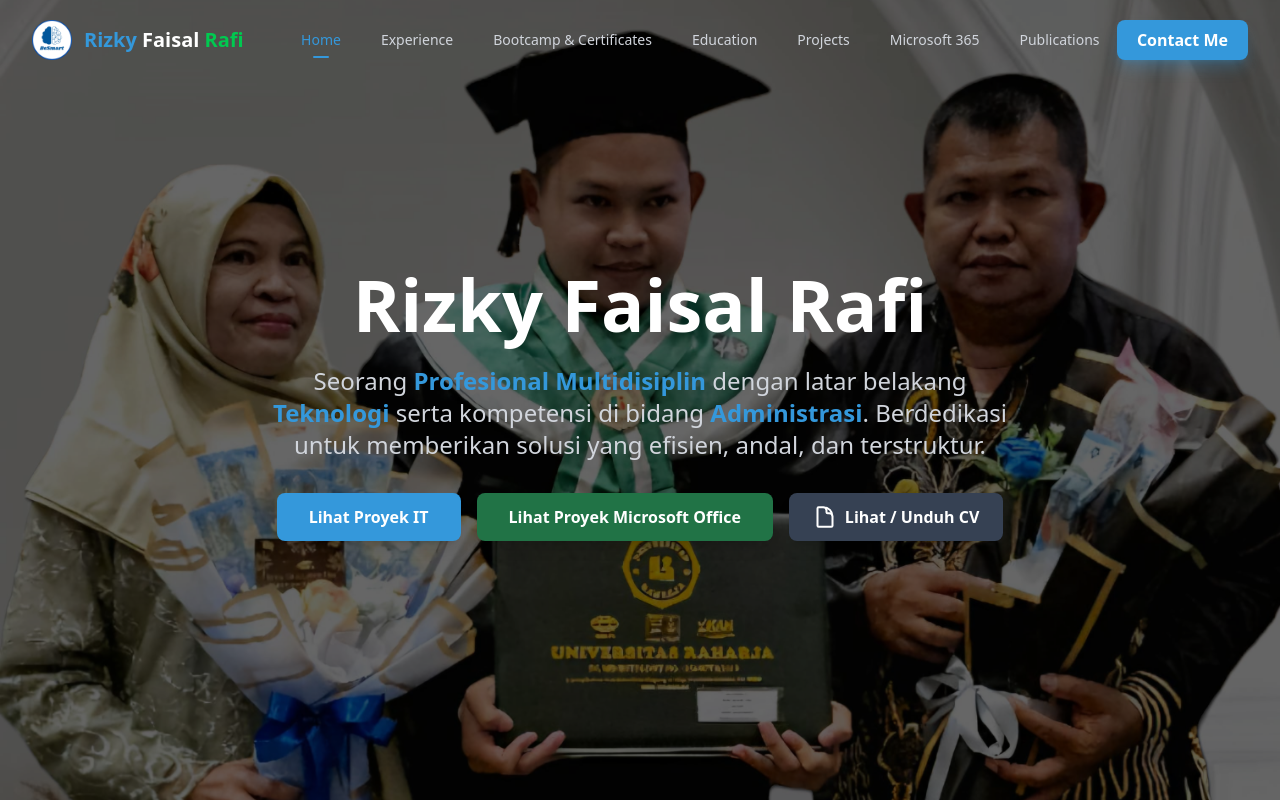
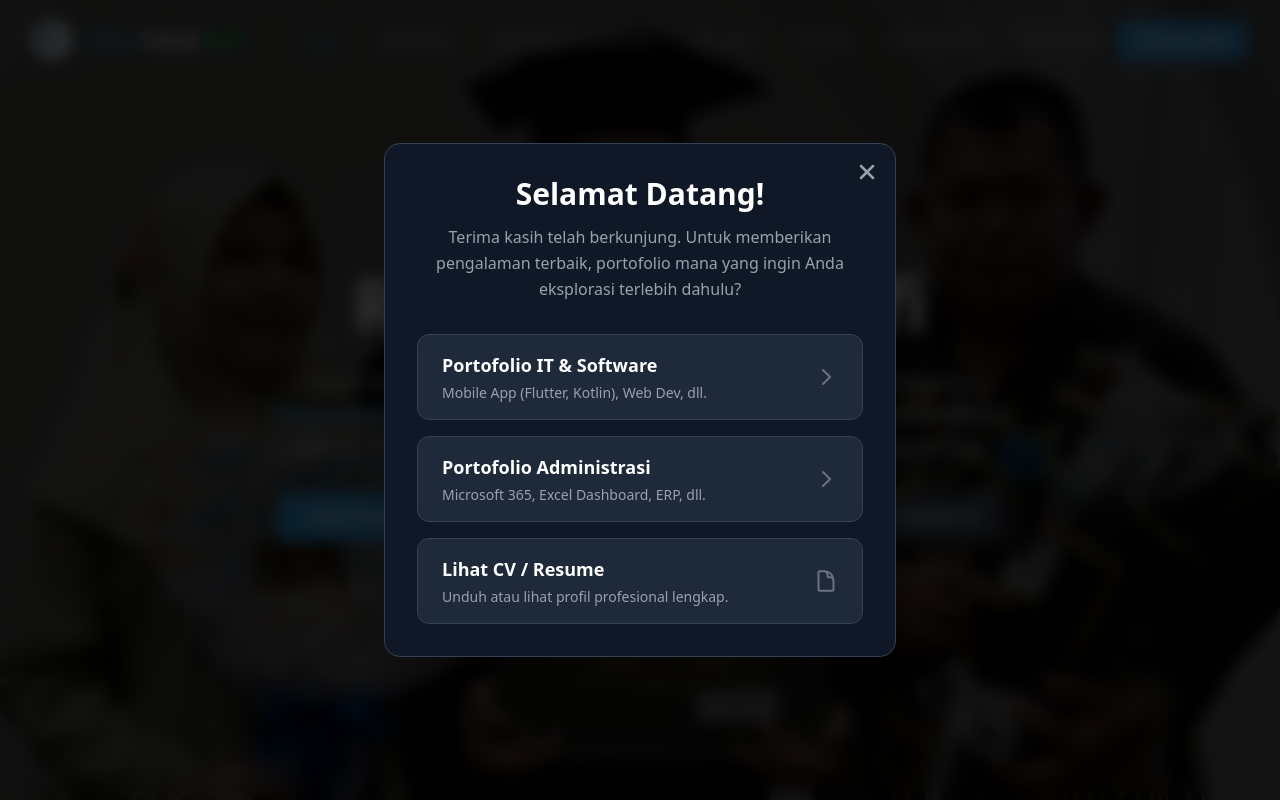
Before and after one commit to RizkyFaisalRafi/rifara-portofolio-project-react, a React (Vite) app: page / in a window 1280 px wide. Shown: the top 800 px of the page. Built offline with nearby package versions, Linux system fonts and the light colour scheme.

Commit message:
Update Welcome Modal

```diff
--- a/src/App.tsx
+++ b/src/App.tsx
@@ -1,5 +1,6 @@
 import React, { useState, useEffect, useRef } from "react";
-import { BrowserRouter, Routes, Route, Link, useLocation } from "react-router-dom";
+// [UPDATE]: Menambahkan useNavigate ke dalam import react-router-dom
+import { BrowserRouter, Routes, Route, Link, useLocation, useNavigate } from "react-router-dom";
 
 // --- [FUNGSI PEMBANTU: Animasi Scroll Kustom] ---
 const slowScrollTo = (targetY: number, duration: number = 1200) => {
@@ -84,6 +85,124 @@ const Reveal: React.FC<{ children: React.ReactNode; className?: string }> = ({ c
       className={`reveal-on-scroll ${isVisible ? "is-visible" : ""} ${className}`}
     >
       {children}
+    </div>
+  );
+};
+
+// --- [KOMPONEN BARU: MODAL SELAMAT DATANG (FIRST VISITOR)] ---
+const WelcomeModal: React.FC = () => {
+  const [isOpen, setIsOpen] = useState(false);
+  const navigate = useNavigate();
+  const location = useLocation(); // [BARU] Mendeteksi perubahan URL
+
+  useEffect(() => {
+    const hasVisited = localStorage.getItem("hasVisitedPortfolio");
+    const hasNoHash = !location.hash; // Mengecek apakah URL TIDAK memiliki /#
+
+    // Skenario 1: Belum pernah visit DAN URL tidak memiliki /#
+    if (!hasVisited && hasNoHash) {
+      const timer = setTimeout(() => setIsOpen(true), 500);
+      return () => clearTimeout(timer);
+    }
+    // Skenario 2: Belum pernah visit TAPI langsung masuk ke section tertentu (misal web.com/#projects)
+    // Set localStorage diam-diam agar modal diskip dan tidak mengganggu
+    else if (!hasVisited && !hasNoHash) {
+      localStorage.setItem("hasVisitedPortfolio", "true");
+    }
+
+    /*
+    modal harus **SELALU** muncul setiap kali URL tidak ada /#
+    (tanpa peduli apakah user sudah pernah berkunjung atau belum),
+    */
+    if (hasNoHash) {
+       const timer = setTimeout(() => setIsOpen(true), 500);
+       return () => clearTimeout(timer);
+    }
+  }, [location.hash]);
+
+  const handleSelection = (hash: string) => {
+    localStorage.setItem("hasVisitedPortfolio", "true");
+    setIsOpen(false);
+    navigate(`/${hash}`);
+  };
+
+  const handleCVClick = () => {
+    localStorage.setItem("hasVisitedPortfolio", "true");
+    setIsOpen(false);
+    window.open("/cv/CV_Rizky_Faisal_Rafi.pdf", "_blank", "noopener,noreferrer");
+  };
+
+  const handleClose = () => {
+    localStorage.setItem("hasVisitedPortfolio", "true");
+    setIsOpen(false);
+  };
+
+  if (!isOpen) return null;
+
+  return (
+    <div className="fixed inset-0 z-[200] flex items-center justify-center bg-black/80 backdrop-blur-sm p-4 animate-fade-in-up">
+      <div className="bg-gray-900 border border-gray-700 rounded-2xl p-6 md:p-8 w-full max-w-lg shadow-2xl relative text-center">
+
+        <button
+          onClick={handleClose}
+          className="absolute top-4 right-4 text-gray-400 hover:text-white transition-colors"
+          aria-label="Tutup"
+        >
+          <svg xmlns="http://www.w3.org/2000/svg" fill="none" viewBox="0 0 24 24" strokeWidth={2.5} stroke="currentColor" className="w-6 h-6">
+            <path strokeLinecap="round" strokeLinejoin="round" d="M6 18L18 6M6 6l12 12" />
+          </svg>
+        </button>
+
+        <h2 className="text-3xl font-extrabold text-white mb-3">Selamat Datang!</h2>
+        <p className="text-gray-400 mb-8 text-sm md:text-base leading-relaxed">
+          Terima kasih telah berkunjung. Untuk memberikan pengalaman terbaik, portofolio mana yang ingin Anda eksplorasi terlebih dahulu?
+        </p>
+
+        <div className="flex flex-col gap-4">
+          {/* Pilihan IT */}
+          <button
+            onClick={() => handleSelection("#projects")}
+            className="w-full flex items-center justify-between px-6 py-4 bg-gray-800 border border-gray-700 rounded-xl hover:bg-[#3498db]/10 hover:border-[#3498db] transition-all group"
+          >
+            <div className="text-left">
+              <h3 className="text-lg font-bold text-white group-hover:text-[#3498db] transition-colors">Portofolio IT & Software</h3>
+              <p className="text-xs md:text-sm text-gray-400 mt-1">Mobile App (Flutter, Kotlin), Web Dev, dll.</p>
+            </div>
+            <svg xmlns="http://www.w3.org/2000/svg" className="w-6 h-6 text-gray-500 group-hover:text-[#3498db]" fill="none" viewBox="0 0 24 24" stroke="currentColor" strokeWidth={2}>
+              <path strokeLinecap="round" strokeLinejoin="round" d="M9 5l7 7-7 7" />
+            </svg>
+          </button>
+
+          {/* Pilihan Administrasi */}
+          <button
+            onClick={() => handleSelection("#microsoft-365")}
+            className="w-full flex items-center justify-between px-6 py-4 bg-gray-800 border border-gray-700 rounded-xl hover:bg-[#217346]/10 hover:border-[#217346] transition-all group"
+          >
+            <div className="text-left">
+              <h3 className="text-lg font-bold text-white group-hover:text-[#217346] transition-colors">Portofolio Administrasi</h3>
+              <p className="text-xs md:text-sm text-gray-400 mt-1">Microsoft 365, Excel Dashboard, ERP, dll.</p>
+            </div>
+            <svg xmlns="http://www.w3.org/2000/svg" className="w-6 h-6 text-gray-500 group-hover:text-[#217346]" fill="none" viewBox="0 0 24 24" stroke="currentColor" strokeWidth={2}>
+              <path strokeLinecap="round" strokeLinejoin="round" d="M9 5l7 7-7 7" />
+            </svg>
+          </button>
+
+          {/* Pilihan CV */}
+          <button
+            onClick={handleCVClick}
+            className="w-full flex items-center justify-between px-6 py-4 bg-gray-800 border border-gray-700 rounded-xl hover:bg-gray-700 hover:border-gray-500 transition-all group"
+          >
+            <div className="text-left">
+              <h3 className="text-lg font-bold text-white group-hover:text-gray-200 transition-colors">Lihat CV / Resume</h3>
+              <p className="text-xs md:text-sm text-gray-400 mt-1">Unduh atau lihat profil profesional lengkap.</p>
+            </div>
+            <svg xmlns="http://www.w3.org/2000/svg" className="w-6 h-6 text-gray-500 group-hover:text-gray-300" fill="none" viewBox="0 0 24 24" stroke="currentColor" strokeWidth={2}>
+              <path strokeLinecap="round" strokeLinejoin="round" d="M19.5 14.25v-2.625a3.375 3.375 0 00-3.375-3.375h-1.5A1.125 1.125 0 0113.5 7.125v-1.5a3.375 3.375 0 00-3.375-3.375H8.25m2.25 0H5.625c-.621 0-1.125.504-1.125 1.125v17.25c0 .621.504 1.125 1.125 1.125h12.75c.621 0 1.125-.504 1.125-1.125V11.25a9 9 0 00-9-9z" />
+            </svg>
+          </button>
+
+        </div>
+      </div>
     </div>
   );
 };
@@ -554,18 +673,18 @@ const Microsoft365Projects: React.FC = () => {
     },
 
     // {
-    //   images: ["/excel/2/image1.png", "/excel/2/image2.png"],
-    //   pdfUrl: "/excel/2/Faktur_Invoice_By_RIFARA.pdf",
-    //   excelUrl: "/excel/2/Faktur_Invoice_By_RIFARA.xlsx",
-    //   title: "Generator Faktur Penjualan Otomatis (Automated Sales Invoice Generator)",
-    //   desc: "Pembuatan template faktur penjualan dinamis yang dirancang untuk mempercepat proses penagihan dan administrasi. Sistem ini menggunakan kombinasi fitur validasi data dan formula pencarian untuk mengisi detail pelanggan serta melakukan kalkulasi transaksi secara otomatis, sehingga meminimalisir kesalahan input manual (human error).",
-    //   features: [
-    //     "Otomatisasi Data Pelanggan: Implementasi Data Validation (Dropdown List) yang dipadukan dengan formula VLOOKUP untuk memanggil data alamat pelanggan secara instan.",
-    //     "Kalkulasi Harga Dinamis: Perhitungan otomatis dan akurat untuk Sub Total, Diskon, Pajak (10%), hingga Total Akhir.",
-    //     "Manajemen Basis Data Terstruktur: Memanfaatkan tabel referensi terpisah (Master Data) untuk menyimpan daftar pelanggan secara rapi.",
-    //     "Desain Profesional & Siap Cetak: Tata letak (layout) faktur yang bersih dan telah diatur area cetaknya (Print Area)."
-    //   ],
-    //   tech: ["Microsoft Excel", "Sales Automation", "VLOOKUP & Data Validation", "Formula & Logic"],
+    //  images: ["/excel/2/image1.png", "/excel/2/image2.png"],
+    //  pdfUrl: "/excel/2/Faktur_Invoice_By_RIFARA.pdf",
+    //  excelUrl: "/excel/2/Faktur_Invoice_By_RIFARA.xlsx",
+    //  title: "Generator Faktur Penjualan Otomatis (Automated Sales Invoice Generator)",
+    //  desc: "Pembuatan template faktur penjualan dinamis yang dirancang untuk mempercepat proses penagihan dan administrasi. Sistem ini menggunakan kombinasi fitur validasi data dan formula pencarian untuk mengisi detail pelanggan serta melakukan kalkulasi transaksi secara otomatis, sehingga meminimalisir kesalahan input manual (human error).",
+    //  features: [
+    //    "Otomatisasi Data Pelanggan: Implementasi Data Validation (Dropdown List) yang dipadukan dengan formula VLOOKUP untuk memanggil data alamat pelanggan secara instan.",
+    //    "Kalkulasi Harga Dinamis: Perhitungan otomatis dan akurat untuk Sub Total, Diskon, Pajak (10%), hingga Total Akhir.",
+    //    "Manajemen Basis Data Terstruktur: Memanfaatkan tabel referensi terpisah (Master Data) untuk menyimpan daftar pelanggan secara rapi.",
+    //    "Desain Profesional & Siap Cetak: Tata letak (layout) faktur yang bersih dan telah diatur area cetaknya (Print Area)."
+    //  ],
+    //  tech: ["Microsoft Excel", "Sales Automation", "VLOOKUP & Data Validation", "Formula & Logic"],
     // },
 
     {
@@ -584,17 +703,17 @@ const Microsoft365Projects: React.FC = () => {
     },
 
     // {
-    //   images: ["/excel/4/image1.jpg", "/excel/4/image2.png"],
-    //   pdfUrl: "/excel/4/Surat_Jalan_By_RIFARA.pdf",
-    //   excelUrl: "/excel/4/Surat_Jalan_By_RIFARA.xlsx",
-    //   title: "Surat Jalan (Delivery Note) Dinamis & Interaktif",
-    //   desc: "Pembuatan template Surat Jalan (Delivery Note) dinamis yang dirancang untuk mempercepat proses administrasi pengiriman barang harian. Sistem ini memanfaatkan integrasi rumus dan manajemen data untuk menarik detail pelanggan serta inventaris secara instan, meminimalisir human error dalam pencatatan fisik, dan memastikan kelancaran alur distribusi.",
-    //   features: [
-    //     "Integrasi Database Pelanggan & Barang: Memanfaatkan fungsi pencarian lanjutan dipadukan dengan Data Validation untuk memanggil data secara otomatis.",
-    //     "Penomoran & Perekaman Data Efisien: Implementasi sistem input terstruktur untuk merekam detail pengiriman (Nama Supir, Nomor Polisi, dll).",
-    //     "Format Dokumen Siap Cetak: Tata letak (layout) Surat Jalan yang profesional mendukung pencetakan presisi multi-copy (misalnya A5 atau A4 dibagi dua)."
-    //   ],
-    //   tech: ["Microsoft Excel", "Document Automation", "Data Management", "Print-Ready Layout"],
+    //  images: ["/excel/4/image1.jpg", "/excel/4/image2.png"],
+    //  pdfUrl: "/excel/4/Surat_Jalan_By_RIFARA.pdf",
+    //  excelUrl: "/excel/4/Surat_Jalan_By_RIFARA.xlsx",
+    //  title: "Surat Jalan (Delivery Note) Dinamis & Interaktif",
+    //  desc: "Pembuatan template Surat Jalan (Delivery Note) dinamis yang dirancang untuk mempercepat proses administrasi pengiriman barang harian. Sistem ini memanfaatkan integrasi rumus dan manajemen data untuk menarik detail pelanggan serta inventaris secara instan, meminimalisir human error dalam pencatatan fisik, dan memastikan kelancaran alur distribusi.",
+    //  features: [
+    //    "Integrasi Database Pelanggan & Barang: Memanfaatkan fungsi pencarian lanjutan dipadukan dengan Data Validation untuk memanggil data secara otomatis.",
+    //    "Penomoran & Perekaman Data Efisien: Implementasi sistem input terstruktur untuk merekam detail pengiriman (Nama Supir, Nomor Polisi, dll).",
+    //    "Format Dokumen Siap Cetak: Tata letak (layout) Surat Jalan yang profesional mendukung pencetakan presisi multi-copy (misalnya A5 atau A4 dibagi dua)."
+    //  ],
+    //  tech: ["Microsoft Excel", "Document Automation", "Data Management", "Print-Ready Layout"],
     // },
 
     {
@@ -1121,6 +1240,9 @@ const AppContent = () => {
     <div className="min-h-screen m-0 p-0 bg-gray-900 text-white relative font-sans">
       <ScrollHandler />
 
+      {/* [TAMBAHAN]: Panggil Komponen WelcomeModal di Sini */}
+      <WelcomeModal />
+
       {/* Background Ornamen dan Komponen Burung Terbang */}
       <div className="fixed inset-0 overflow-hidden pointer-events-none z-0">
         <div className="absolute top-[-10%] left-[-10%] w-96 h-96 bg-[#3498db]/10 rounded-full filter blur-3xl opacity-50 animate-pulse-slow"></div>
```
